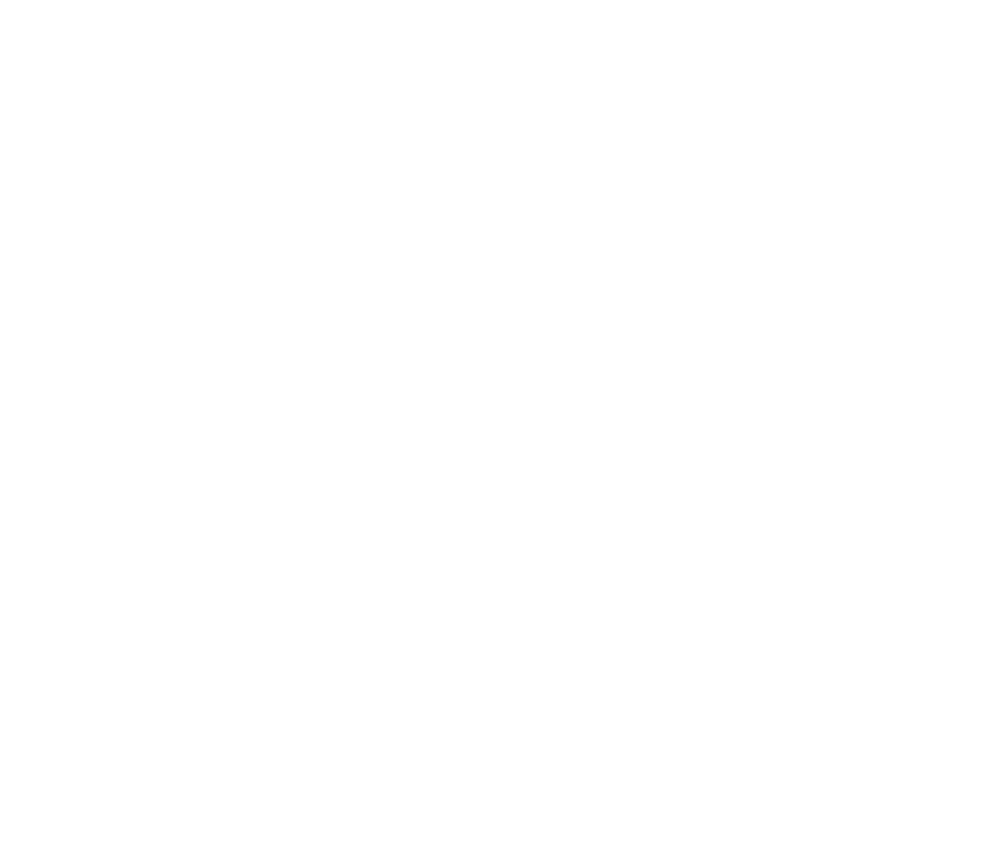
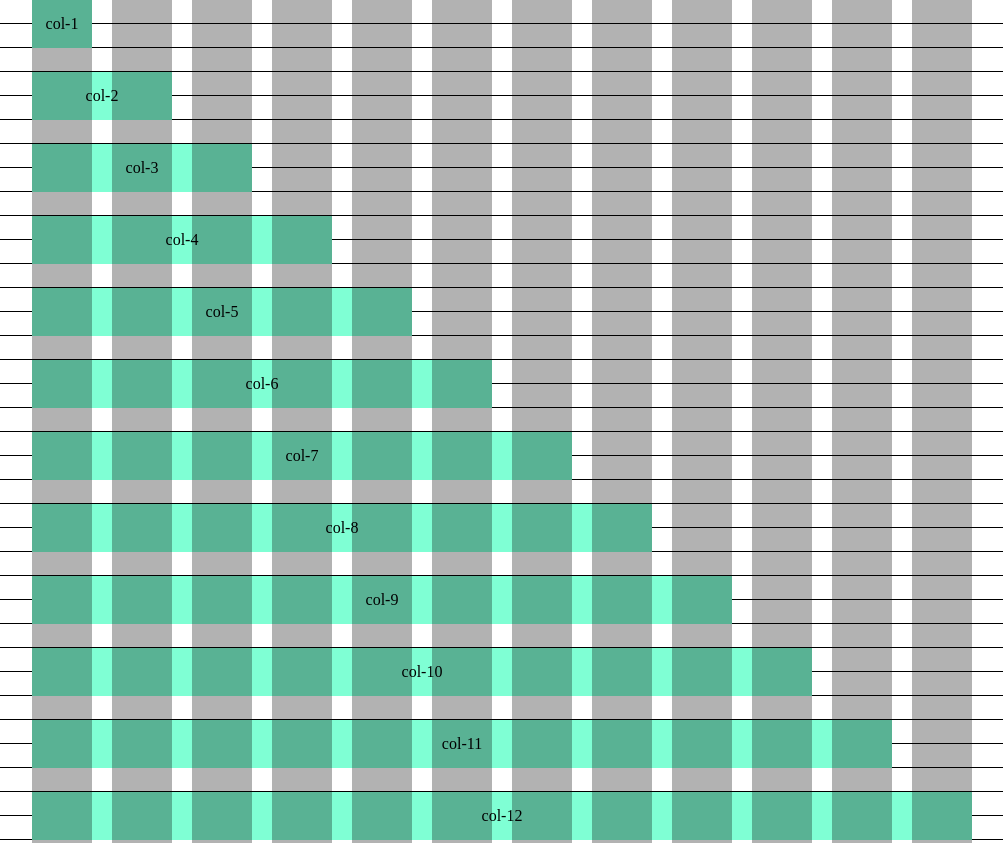
Before and after one commit to hw0507/practice-frontend-HW, a plain HTML site: page DAY12/grid-system/grid-system.html in a window 1280 px wide. Shown: the top 843 px of the page, without its empty margins (138-1141 px from the left). Before the commit the page ends 800 px from the top, so only its background shows below. Drawn offline with Linux system fonts and the light colour scheme.

Commit message:
DAY12_homework_done

```diff
--- a/DAY08/float_hw/css/float_hw.css
+++ b/DAY08/float_hw/css/float_hw.css
@@ -5,7 +5,7 @@ html {font-size:10px;}
 body {
     min-height:100vh;
     margin:0;
-    background:repeating-linear-gradient(white, white 23px, #fafafa 23px, #fafafa 24px);
+    background:repeating-linear-gradient(white, white 23px, #000 23px, #000 24px);
     font:1.6rem/1.5 "Open Sans";
     font-weight:400;
     letter-spacing:-0.003em;
--- a/DAY12/grid-system/css/grid-system.css
+++ b/DAY12/grid-system/css/grid-system.css
@@ -1 +1,77 @@
 @charset "utf-8";
+
+
+ body.show-grid {
+    background:linear-gradient(white 23px, #000 23px);
+    background-size:1px 24px;
+}
+
+.show-grid .container {
+    position:relative;
+    width: 960px;
+    margin-left: auto;
+    margin-right: auto;
+}
+
+.show-grid .container::before {
+    position:absolute;
+    content:'';
+    z-index: 1000;
+    height: 200vh;
+    top: 0;
+    left: 0;
+    right: 0;
+     background:linear-gradient(to right, transparent 10px, rgba(0,0,0,0.3) 10px, rgba(0,0,0,0.3) 70px, transparent 70px);
+    background-size:80px 1px;
+}
+
+.container .row {
+    margin-bottom: 24px;
+    width: 960px;
+    margin-left: auto;
+    margin-right: auto;
+}
+.row  * {
+    margin-left: 10px;
+    margin-right: 10px;
+    background:aquamarine;
+    height: 48px;
+    line-height:48px;
+    text-align: center;
+}
+.col-1 {
+    width:60px;
+}
+.col-2 {
+    width:140px;
+}
+.col-3 {
+    width:220px;
+}
+.col-4 {
+    width:300px;
+}
+.col-5 {
+    width:380px;
+}
+.col-6 {
+    width:460px;
+}
+.col-7 {
+    width:540px;
+}
+.col-8 {
+    width:620px;
+}
+.col-9 {
+    width:700px;
+}
+.col-10 {
+    width:780px;
+}
+.col-11 {
+    width:860px;
+}
+.col-12 {
+    width:940px;
+}
--- a/DAY12/grid-system/grid-system.html
+++ b/DAY12/grid-system/grid-system.html
@@ -8,6 +8,44 @@
 <link rel="stylesheet" href="css/reset.css">
 <link rel="stylesheet" href="css/grid-system.css">
 </head>
-<body>
+<body class="show-grid">
+    <div class="container">
+        <div class="row">
+            <div class="col-1">col-1</div>
+        </div>
+        <div class="row">
+            <div class="col-2">col-2</div>
+        </div>
+        <div class="row">
+            <div class="col-3">col-3</div>
+        </div>
+        <div class="row">
+            <div class="col-4">col-4</div>
+        </div>
+        <div class="row">
+            <div class="col-5">col-5</div>
+        </div>
+        <div class="row">
+            <div class="col-6">col-6</div>
+        </div>
+        <div class="row">
+            <div class="col-7">col-7</div>
+        </div>
+        <div class="row">
+            <div class="col-8">col-8</div>
+        </div>
+        <div class="row">
+            <div class="col-9">col-9</div>
+        </div>
+        <div class="row">
+            <div class="col-10">col-10</div>
+        </div>
+        <div class="row">
+            <div class="col-11">col-11</div>
+        </div>
+        <div class="row">
+            <div class="col-12">col-12</div>
+        </div>
+    </div>
 </body>
 </html>
```
Also changed, not shown: DAY12/grid-system/images/960__10-60-10.png (added), DAY12/homework/wireframe_desktop_hw.jpg (added), 3 other files.
